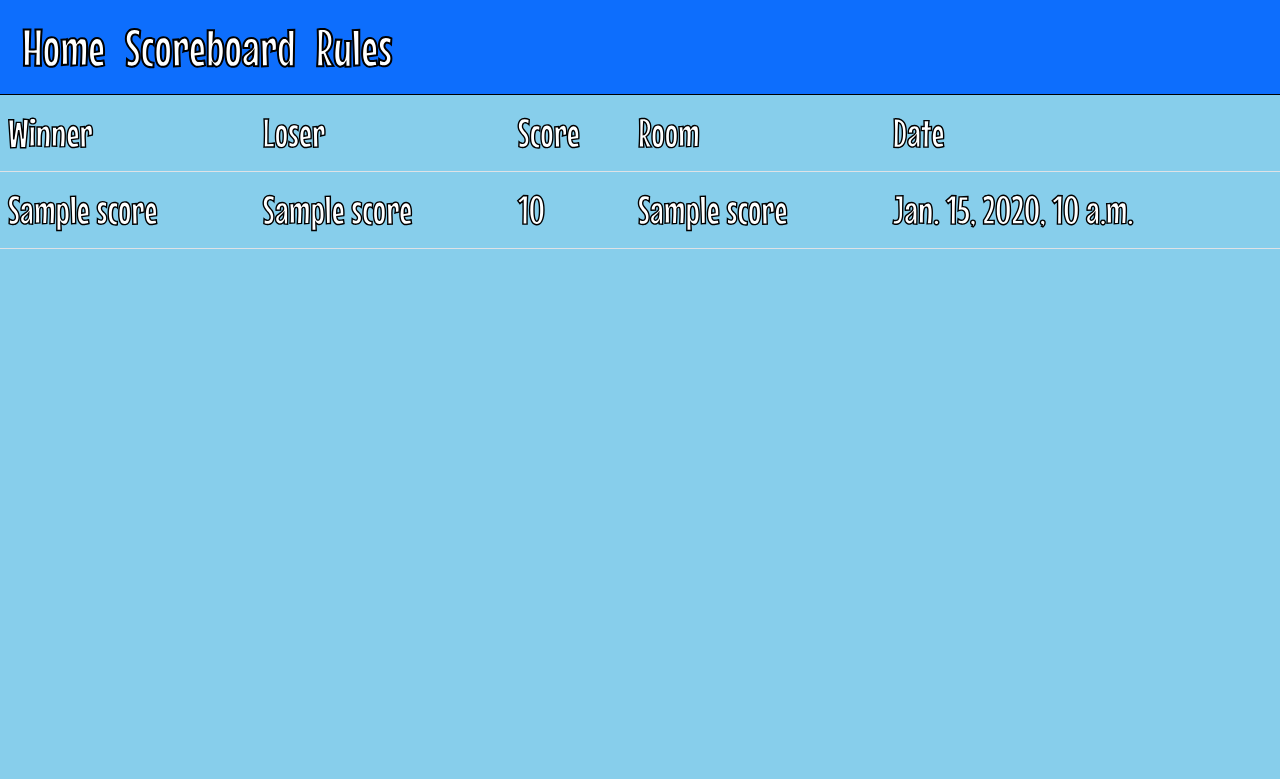
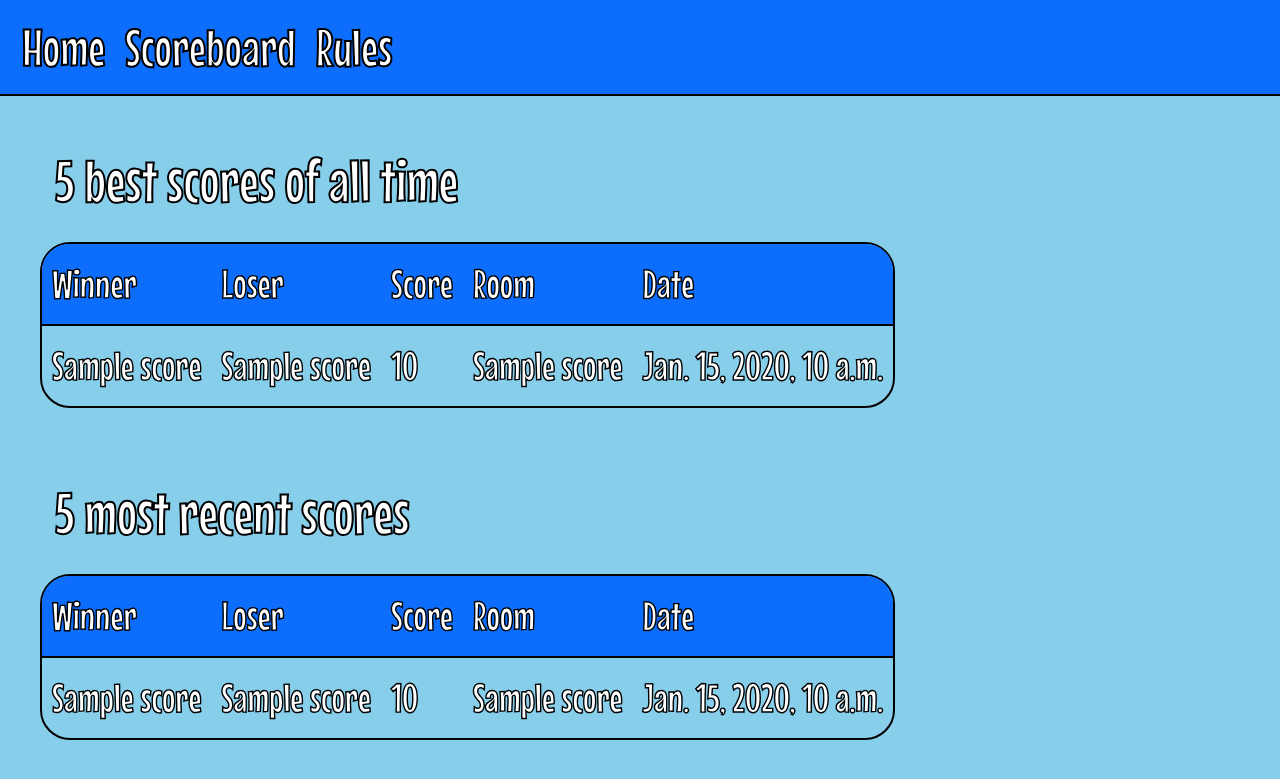
Before and after one commit to sbarthol/hamburguesa, a Django app: page /scoreboard in a window 1280 px wide. Shown: the top 779 px of the page. Run offline with Django 4.2, Linux system fonts and the light colour scheme; tables that the repository leaves empty hold one stand-in row (values such as "Sample post").

Commit message:
prettify the scoreboard

```diff
--- a/webapps/burger/static/css/scoreboard.css
+++ b/webapps/burger/static/css/scoreboard.css
@@ -1,7 +1,38 @@
 .score-table {
-    margin-right: 100px;
+    border-collapse: separate;
+    border: solid black 2px;
+    border-radius: 30px;
+    border-spacing: 0px;
 }
 
+tr {
+    padding: 0;
+}
+
+th:first-of-type {
+    border-top-left-radius: 27px;
+}
+
+th:last-of-type {
+    border-top-right-radius: 27px;
+}
+
+tr:first-of-type {
+    background-color: #0d6efd;
+    border-bottom-width: 2px;
+}
+
+tr:last-of-type td:first-of-type {
+    border-bottom-left-radius: 27px;
+}
+
+tr td {
+    border-top-width: 2px;
+}
+
+tr:last-of-type td:last-of-type {
+    border-bottom-right-radius: 27px;
+}
 
 @font-face {
     font-family: MouseMemoirs;
@@ -31,7 +62,9 @@ a:hover {
     color: white;
 }
 
-th, td, tr {
+th,
+td,
+tr {
     font-size: 40px;
     color: white;
     padding: 10px;
@@ -48,6 +81,16 @@ nav {
     color: white;
     -webkit-text-stroke-width: 2px !important;
     -webkit-text-stroke-color: black;
-    border-bottom: 1.40px solid black;
+    border-bottom: 2px solid black;
     position: absolute;
 }
+
+.table-container {
+    padding: 40px;
+}
+
+.table-title {
+    -webkit-text-stroke-width: 2px;
+    margin-left: 15px;
+    font-size: 60px;
+}
--- a/webapps/burger/templates/scoreboard.html
+++ b/webapps/burger/templates/scoreboard.html
@@ -5,7 +5,8 @@
   <meta charset="UTF-8">
   <title>Scoreboard</title>
   {% load static %}
-  <link href="https://cdn.jsdelivr.net/npm/bootstrap@5.2.2/dist/css/bootstrap.min.css" rel="stylesheet" integrity="sha384-Zenh87qX5JnK2Jl0vWa8Ck2rdkQ2Bzep5IDxbcnCeuOxjzrPF/et3URy9Bv1WTRi" crossorigin="anonymous">
+  <link href="https://cdn.jsdelivr.net/npm/bootstrap@5.2.2/dist/css/bootstrap.min.css" rel="stylesheet"
+    integrity="sha384-Zenh87qX5JnK2Jl0vWa8Ck2rdkQ2Bzep5IDxbcnCeuOxjzrPF/et3URy9Bv1WTRi" crossorigin="anonymous">
   <link href="{% static 'css/scoreboard.css' %}" rel="stylesheet">
 
 
@@ -14,7 +15,8 @@
 <body>
   <nav class="navbar navbar-expand-lg">
     <div class="container-fluid">
-      <button class="navbar-toggler" type="button" data-bs-toggle="collapse" data-bs-target="#navbarSupportedContent" aria-controls="navbarSupportedContent" aria-expanded="false" aria-label="Toggle navigation">
+      <button class="navbar-toggler" type="button" data-bs-toggle="collapse" data-bs-target="#navbarSupportedContent"
+        aria-controls="navbarSupportedContent" aria-expanded="false" aria-label="Toggle navigation">
         <span class="navbar-toggler-icon"></span>
       </button>
       <div class="collapse navbar-collapse" id="navbarSupportedContent">
@@ -23,17 +25,19 @@
             <a aria-current="page" href="{% url 'index' %}">Home</a>
           </li>
           <li class="nav-item">
-            <a  aria-current="page" href="{% url 'scoreboard' %}">Scoreboard</a>
+            <a aria-current="page" href="{% url 'scoreboard' %}">Scoreboard</a>
           </li>
           <li class="nav-item">
-            <a  aria-current="page" href="{% url 'rules' %}">Rules</a>
+            <a aria-current="page" href="{% url 'rules' %}">Rules</a>
           </li>
         </ul>
       </div>
     </div>
   </nav>
 
-<table class="table score-table">
+  <div class="table-container">
+    <p class="table-title">5 best scores of all time</p>
+    <table class="score-table">
       <tr>
         <th>Winner</th>
         <th>Loser</th>
@@ -41,7 +45,7 @@
         <th>Room</th>
         <th>Date</th>
       </tr>
-  {% for item in items %}
+      {% for item in best_scores %}
       <tr>
         <td>{{item.winner_name}}</td>
         <td>{{item.loser_name}}</td>
@@ -51,8 +55,32 @@
       </tr>
       {% endfor %}
     </table>
+    <br>
 
-    <script src="https://cdn.jsdelivr.net/npm/bootstrap@5.2.2/dist/js/bootstrap.bundle.min.js" integrity="sha384-OERcA2EqjJCMA+/3y+gxIOqMEjwtxJY7qPCqsdltbNJuaOe923+mo//f6V8Qbsw3" crossorigin="anonymous"></script>
+    <p class="table-title">5 most recent scores</p>
+    <table class="score-table">
+      <tr>
+        <th>Winner</th>
+        <th>Loser</th>
+        <th>Score</th>
+        <th>Room</th>
+        <th>Date</th>
+      </tr>
+      {% for item in recent_scores %}
+      <tr>
+        <td>{{item.winner_name}}</td>
+        <td>{{item.loser_name}}</td>
+        <td>{{item.duration_millis}}</td>
+        <td>{{item.room_name}}</td>
+        <td>{{item.start_time}}</td>
+      </tr>
+      {% endfor %}
+    </table>
+  </div>
+
+  <script src="https://cdn.jsdelivr.net/npm/bootstrap@5.2.2/dist/js/bootstrap.bundle.min.js"
+    integrity="sha384-OERcA2EqjJCMA+/3y+gxIOqMEjwtxJY7qPCqsdltbNJuaOe923+mo//f6V8Qbsw3"
+    crossorigin="anonymous"></script>
 
 </body>
 
--- a/webapps/burger/views.py
+++ b/webapps/burger/views.py
@@ -196,8 +196,9 @@
 
 
 def scoreboard(request):
-  context = {'items': sorted(
-      Score.objects.all(), key=lambda entry: entry.duration_millis, reverse=True)}
+  best_scores = Score.objects.order_by("duration_millis")[:5]
+  recent_scores = Score.objects.order_by("-start_time")[:5]
+  context = {'best_scores': best_scores, "recent_scores": recent_scores}
   return render(request, 'scoreboard.html', context)
 
 
```
Lines whose indentation alone changed are shown as unchanged.
